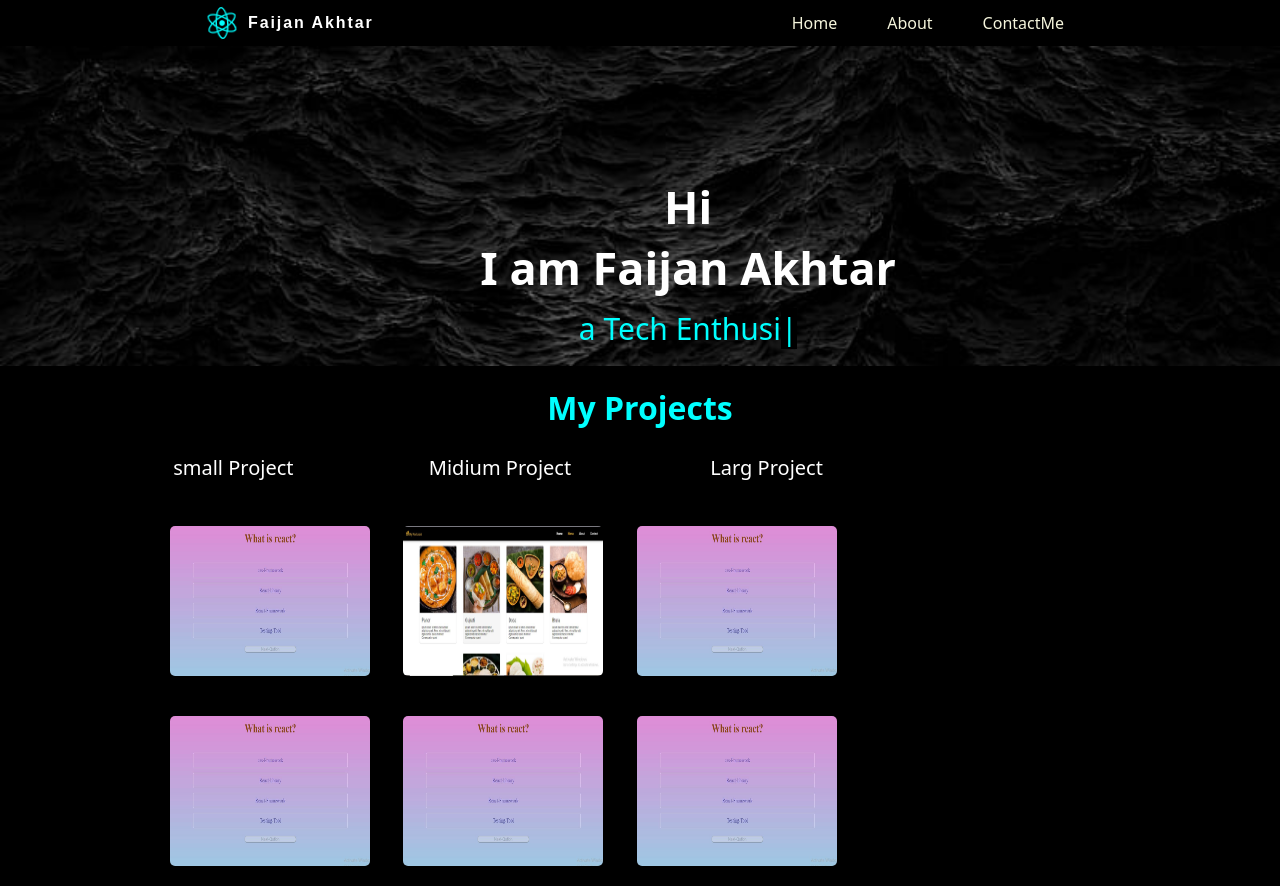
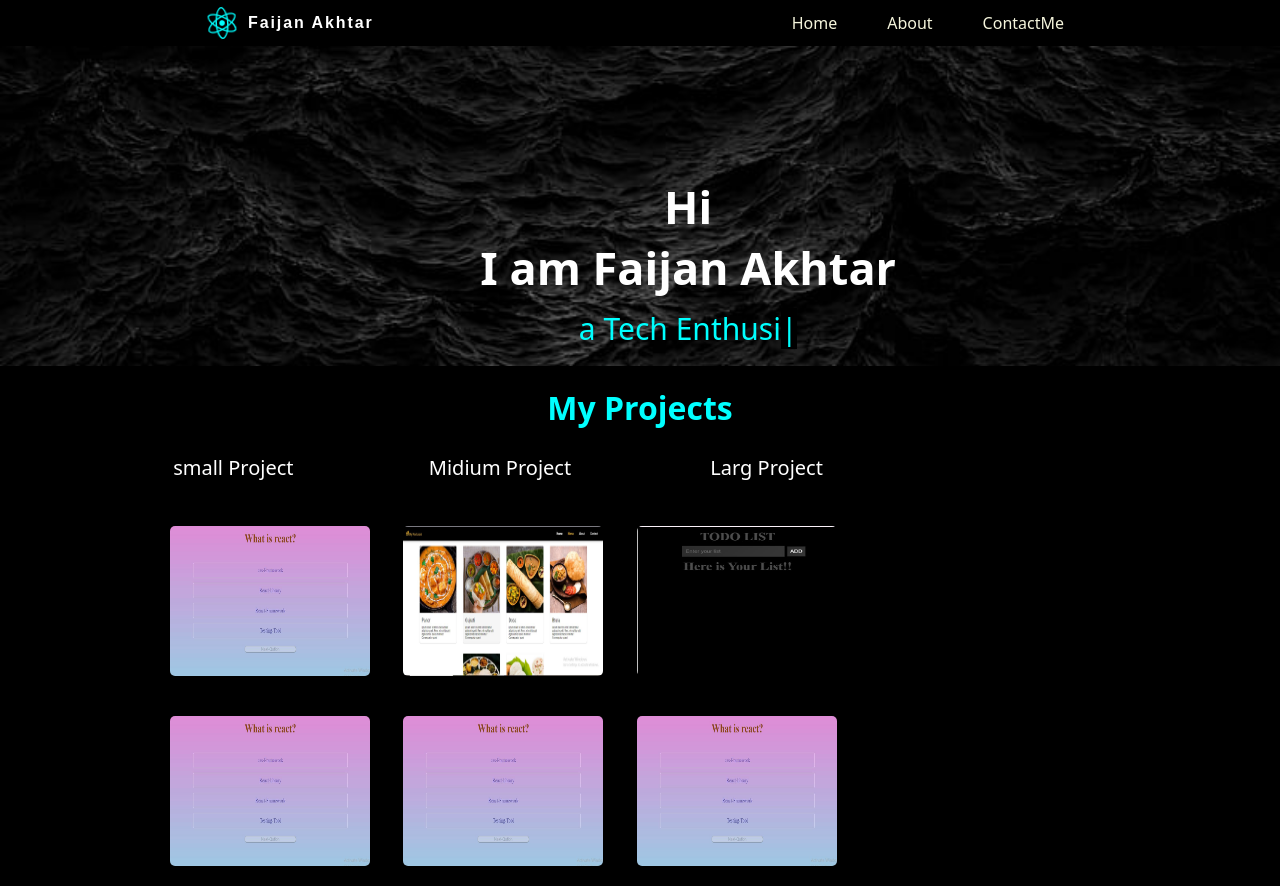
Before and after one commit to Faijan-akhtar/my-portfolio, a React (Vite) app: page / in a window 1280 px wide. Built offline with nearby package versions, Linux system fonts and the light colour scheme; a web font is replaced by a local one.

Commit message:
project pic change

```diff
--- a/src/Components/Home.jsx
+++ b/src/Components/Home.jsx
@@ -3,6 +3,7 @@ import reactLogo from '../assets/react.svg'
 import Dark from '../assets/dark.jpg'
 import Quiz from '../assets/quiz.jpg'
 import Food from '../assets/food.jpg'
+import ToDo from '../assets/todo.jpg'
 import {ReactTyped} from 'react-typed'
 import'../Components/Home.css'
 const Home = () => {
@@ -89,7 +90,7 @@ const stringToRender=[
 <div class="flip-card">
   <div class="flip-card-inner">
     <div class="flip-card-front">
-      <img src={Quiz} alt="Avatar" style={{height:'150px',width:'200px'}}/>
+      <img src={ToDo} alt="Avatar" style={{height:'150px',width:'200px'}}/>
     </div>
     <div class="flip-card-back">
       <h1 style={{background:'transparent'}}>Quiz-App</h1>
```
Also changed, not shown: src/assets/todo.jpg (added).
